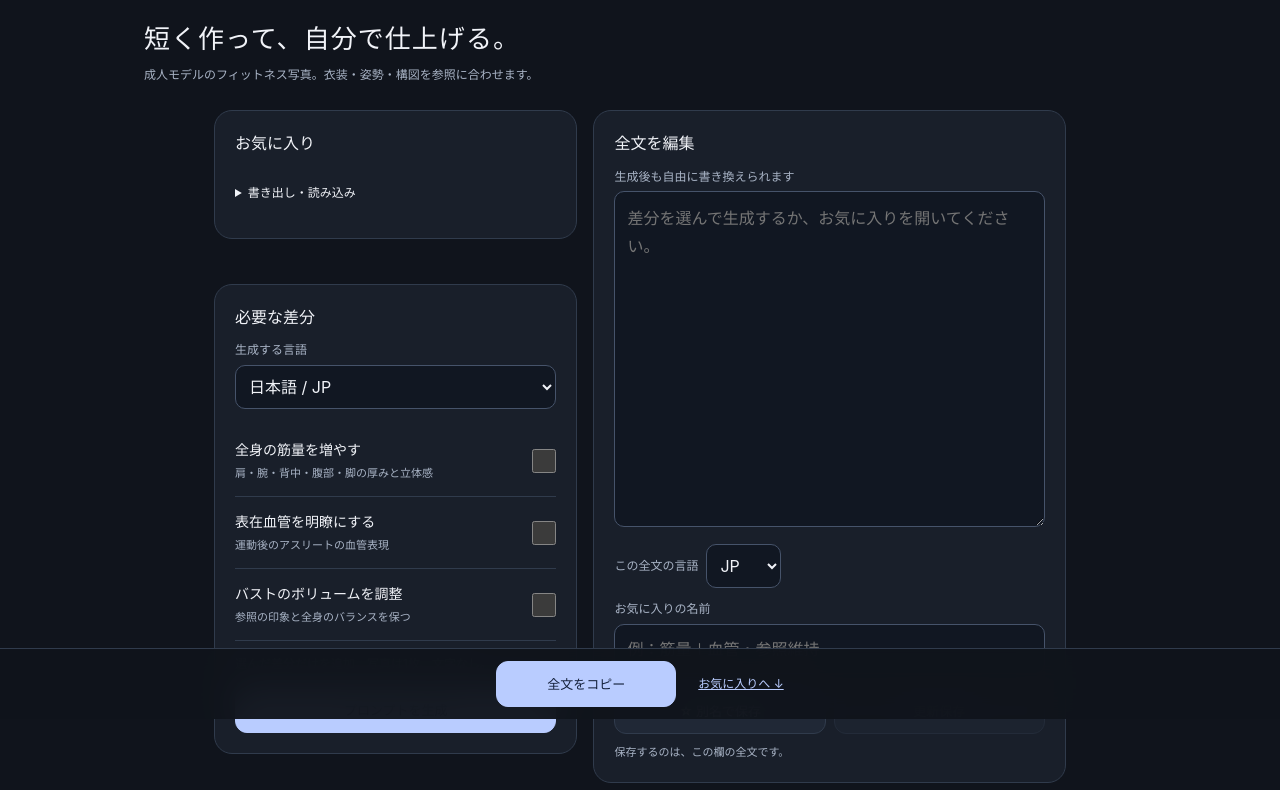
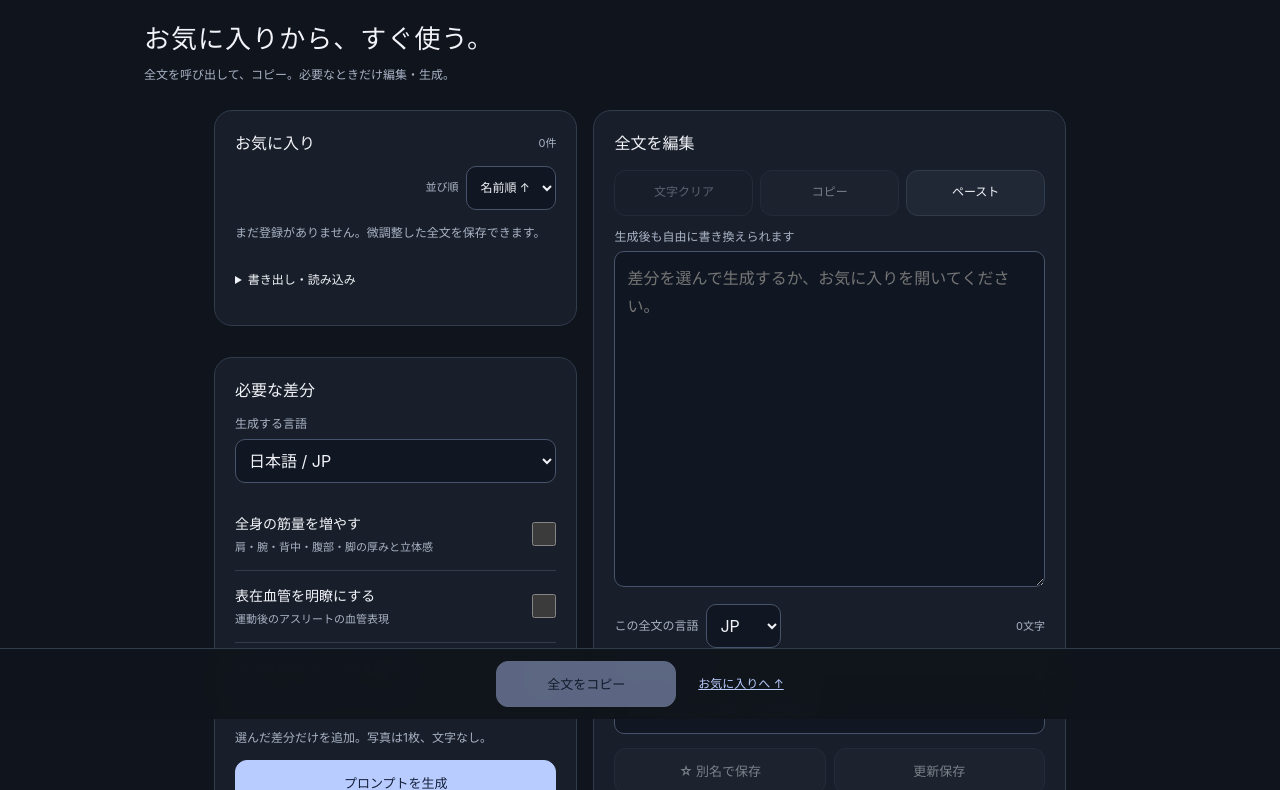
Before and after one commit to ziillia/ziillia.github.io, a website: page prompt-palette-v2/simple.html in a window 1280 px wide. Shown: the part 81-871 px from the top of the page. Drawn offline with Linux system fonts and the light colour scheme.

Commit message:
v32: compact sortable favorites and editor clipboard tools — simple.html

```diff
--- a/prompt-palette-v2/simple.html
+++ b/prompt-palette-v2/simple.html
@@ -4,15 +4,33 @@
 <meta charset="utf-8"><meta name="viewport" content="width=device-width,initial-scale=1,viewport-fit=cover">
 <meta name="theme-color" content="#10141c"><meta name="description" content="必要な身体差分だけを短く生成。微調整した全文をお気に入りへ。">
 <title>Prompt Palette · シンプル</title>
-<link rel="stylesheet" href="./style.css?v=31"><link rel="stylesheet" href="./simple.css?v=31">
-<script defer src="./simple-core.js?v=31"></script><script defer src="./simple-app.js?v=31"></script>
+<link rel="stylesheet" href="./style.css?v=32"><link rel="stylesheet" href="./simple.css?v=32">
+<script defer src="./simple-core.js?v=32"></script><script defer src="./simple-app.js?v=32"></script>
 </head>
 <body>
-<header class="topbar"><div class="brand"><span class="brand-mark" aria-hidden="true">P</span><div><h1>Prompt Palette <small>v31</small></h1><p>Simple fitness prompts</p></div></div><a class="mode-link" href="./index.html?v=31">詳細版へ</a></header>
-<div class="intro"><p>短く作って、自分で仕上げる。</p><span>成人モデルのフィットネス写真。衣装・姿勢・構図を参照に合わせます。</span></div>
+<header class="topbar"><div class="brand"><span class="brand-mark" aria-hidden="true">P</span><div><h1>Prompt Palette <small>v32</small></h1><p>Simple fitness prompts</p></div></div><a class="mode-link" href="./index.html?v=32">詳細版へ</a></header>
+<div class="intro"><p>お気に入りから、すぐ使う。</p><span>全文を呼び出して、コピー。必要なときだけ編集・生成。</span></div>
 <main class="simple-main">
 <div id="storageNotice" class="notice" role="alert" hidden></div>
-<section class="simple-panel" aria-labelledby="generateTitle">
+<section class="simple-panel favorites-panel" aria-labelledby="favoritesTitle">
+<div class="panel-heading"><h2 id="favoritesTitle">お気に入り</h2><span id="favoriteCount" class="hint"></span></div>
+<label class="sort-field" for="favoriteSort">並び順<select id="favoriteSort"><option value="name-asc">名前順 ↑</option><option value="name-desc">名前順 ↓</option><option value="saved">登録順</option></select></label>
+<div id="favorites"></div>
+<details class="backup"><summary>書き出し・読み込み</summary><p class="help">このブラウザに保存されます。端末を移す前に書き出してください。</p><button id="export" class="button">全件を書き出す</button><label class="field">お気に入りJSONを追加で読み込む<input id="import" type="file" accept=".json,application/json"></label></details>
+</section>
+
+<section class="simple-panel editor-panel" aria-labelledby="editorTitle">
+<div class="panel-heading"><h2 id="editorTitle">全文を編集</h2><span id="draftStatus" class="hint"></span></div>
+<div class="editor-tools" role="group" aria-label="全文の操作"><button class="button quiet" id="editorClear">文字クリア</button><button class="button" id="editorCopy">コピー</button><button class="button" id="editorPaste">ペースト</button></div>
+<label class="field" for="draft">生成後も自由に書き換えられます</label>
+<textarea id="draft" spellcheck="false" placeholder="差分を選んで生成するか、お気に入りを開いてください。"></textarea>
+<div class="editor-meta"><label class="field" for="draftLanguage">この全文の言語<select id="draftLanguage"><option value="jp">JP</option><option value="en">EN</option></select></label><span id="charCount" class="hint"></span></div>
+<label class="field" for="draftName">お気に入りの名前<input id="draftName" placeholder="例：筋量＋血管・参照維持"></label>
+<div class="simple-actions"><button class="button" id="saveNew">☆ 別名で保存</button><button class="button" id="saveUpdate" disabled>更新保存</button></div>
+<p id="saveHelp" class="description">保存するのは、この欄の全文です。</p>
+</section>
+
+<section class="simple-panel generator-panel" aria-labelledby="generateTitle">
 <h2 id="generateTitle">必要な差分</h2>
 <label class="field" for="language">生成する言語<select id="language"><option value="jp">日本語 / JP</option><option value="en">English / EN</option></select></label>
 <div class="toggle-list">
@@ -23,22 +41,9 @@
 <p class="help">選んだ差分だけを追加。写真は1枚、文字なし。</p>
 <button class="button primary wide" id="generate">プロンプトを生成</button>
 </section>
-<section class="simple-panel editor-panel" aria-labelledby="editorTitle">
-<div class="panel-heading"><h2 id="editorTitle">全文を編集</h2><span id="draftStatus" class="hint"></span></div>
-<label class="field" for="draft">生成後も自由に書き換えられます</label>
-<textarea id="draft" spellcheck="false" placeholder="差分を選んで生成するか、お気に入りを開いてください。"></textarea>
-<div class="editor-meta"><label class="field" for="draftLanguage">この全文の言語<select id="draftLanguage"><option value="jp">JP</option><option value="en">EN</option></select></label><span id="charCount" class="hint"></span></div>
-<label class="field" for="draftName">お気に入りの名前<input id="draftName" placeholder="例：筋量＋血管・参照維持"></label>
-<div class="simple-actions"><button class="button" id="saveNew">☆ 別名で保存</button><button class="button" id="saveUpdate" disabled>更新保存</button></div>
-<p id="saveHelp" class="description">保存するのは、この欄の全文です。</p>
-</section>
-<section class="simple-panel favorites-panel" aria-labelledby="favoritesTitle">
-<div class="panel-heading"><h2 id="favoritesTitle">お気に入り</h2><span id="favoriteCount" class="hint"></span></div>
-<div id="favorites"></div>
-<details class="backup"><summary>書き出し・読み込み</summary><p class="help">このブラウザに保存されます。端末を移す前に書き出してください。</p><button id="export" class="button">全件を書き出す</button><label class="field">お気に入りJSONを追加で読み込む<input id="import" type="file" accept=".json,application/json"></label></details>
-</section>
 </main>
-<footer class="simple-dock"><button id="copy" class="button primary">全文をコピー</button><a href="#favoritesTitle">お気に入りへ ↓</a></footer>
+<footer class="simple-dock"><button id="copy" class="button primary">全文をコピー</button><a href="#favoritesTitle">お気に入りへ ↑</a></footer>
+<dialog id="favoriteMenu" aria-labelledby="menuTitle"><div class="sheet-head"><h2 id="menuTitle"></h2><button class="icon-button" id="menuClose" aria-label="閉じる">×</button></div><div id="menuBody"></div></dialog>
 <div id="toast" role="status" aria-live="polite"></div>
 <noscript>JavaScriptを有効にしてください。</noscript>
 </body></html>
```
